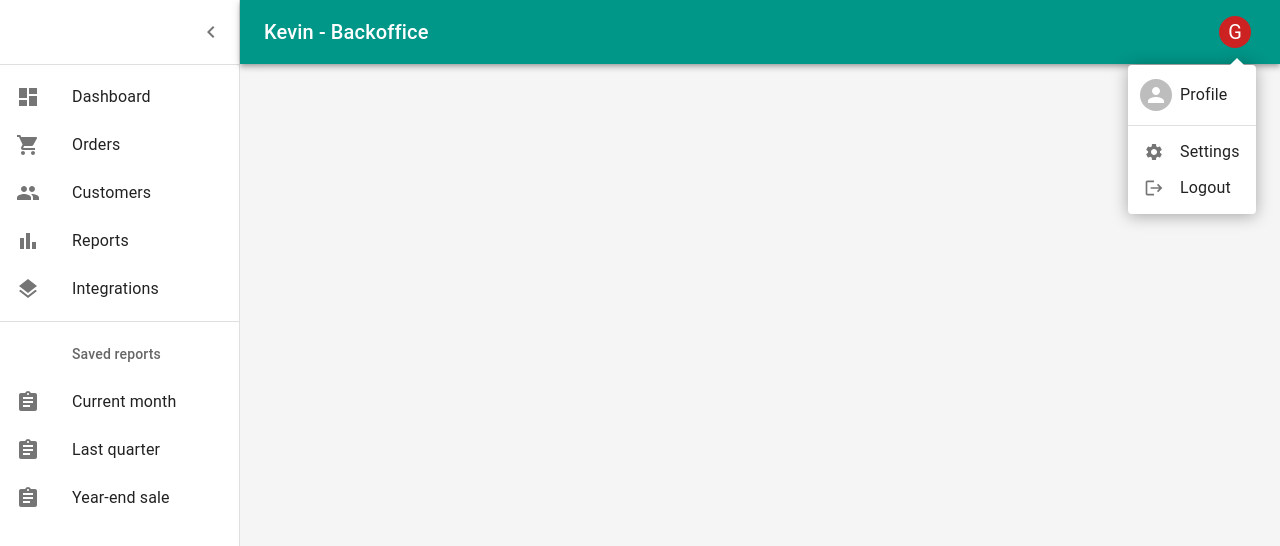
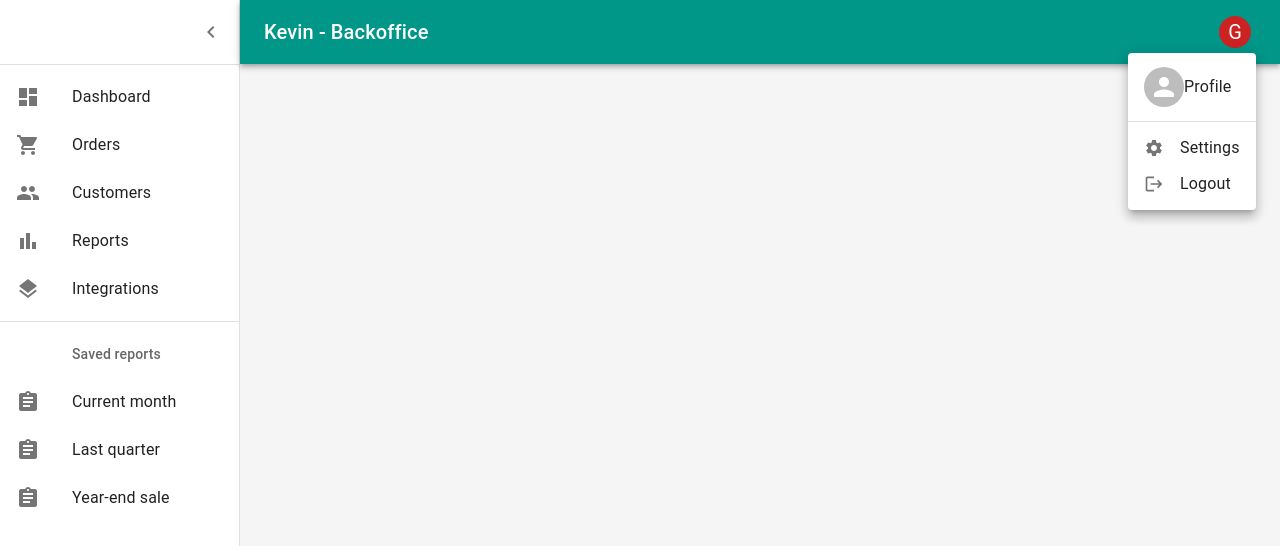
Before and after one commit to BraindeadHermit/kevin, a React (Vite) app in the folder cms/: page /home in a window 1280 px wide. Both pictures are taken after a click on the button "Account settings". Shown: the top 546 px of the page. Built offline with nearby package versions, Linux system fonts and the light colour scheme.

Commit message:
fix: import unused and deprecated props

```diff
--- a/cms/src/components/AccountMenu.jsx
+++ b/cms/src/components/AccountMenu.jsx
@@ -6,9 +6,7 @@ import MenuItem from '@mui/material/MenuItem';
 import ListItemIcon from '@mui/material/ListItemIcon';
 import Divider from '@mui/material/Divider';
 import IconButton from '@mui/material/IconButton';
-import Typography from '@mui/material/Typography';
 import Tooltip from '@mui/material/Tooltip';
-import PersonAdd from '@mui/icons-material/PersonAdd';
 import Settings from '@mui/icons-material/Settings';
 import Logout from '@mui/icons-material/Logout';
 
@@ -43,7 +41,7 @@ export default function AccountMenu() {
         open={open}
         onClose={handleClose}
         onClick={handleClose}
-        PaperProps={{
+        slotProps={{
           elevation: 0,
           sx: {
             overflow: 'visible',
```
